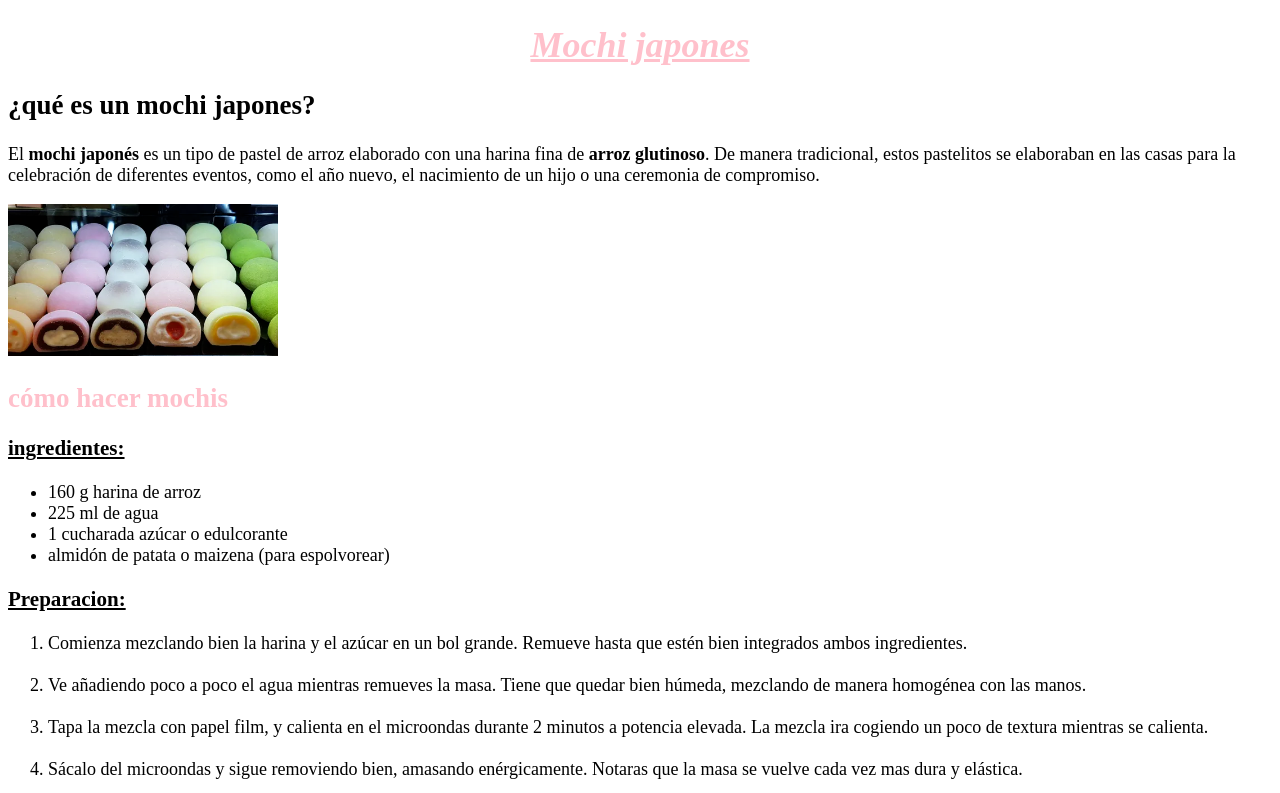
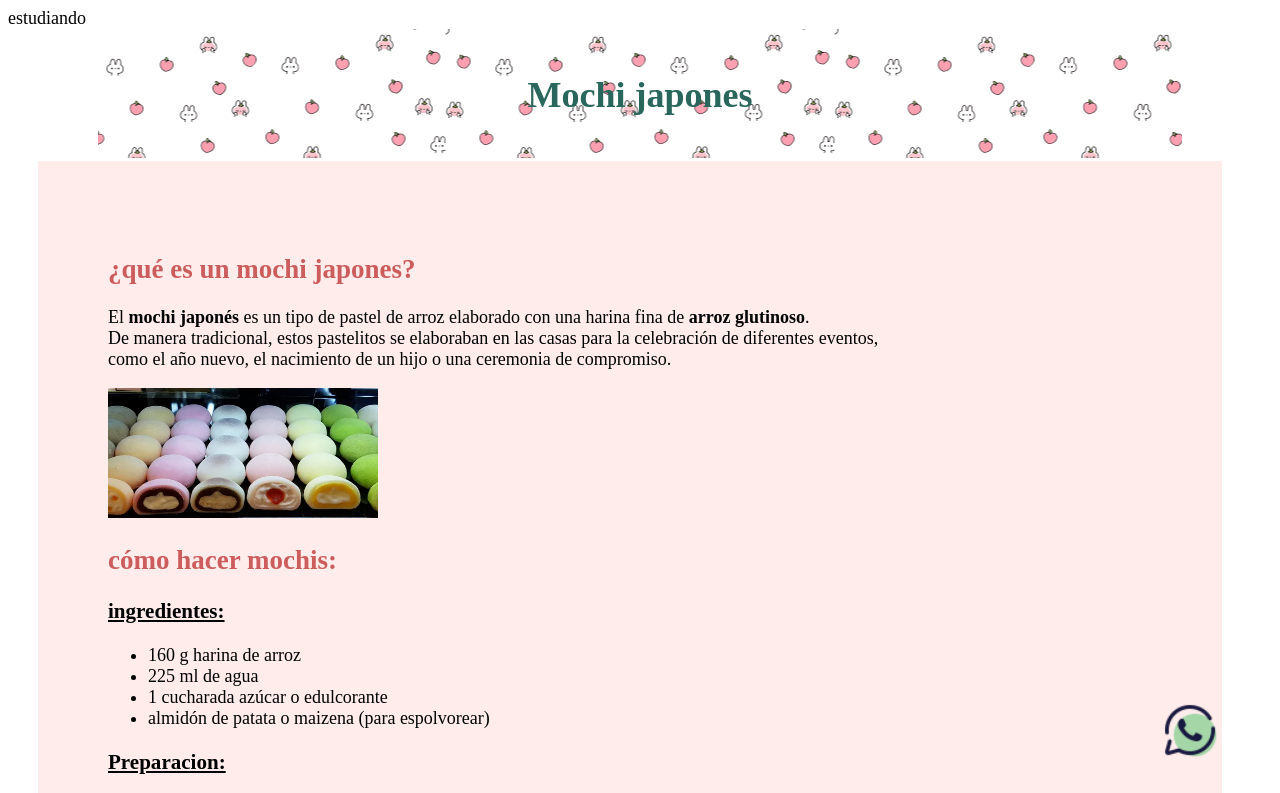
Before and after one commit to cepitaddurazno/02, a plain HTML site: page index.html in a window 1280 px wide. Shown: the top 793 px of the page. Drawn offline with Linux system fonts and the light colour scheme.

Commit message:
Add files via upload

```diff
--- a/css/estilos.css
+++ b/css/estilos.css
@@ -1,10 +1,39 @@
-body {background-image: url(../imagenes/fondo.jpg );
+body{background-image: url(../imagenes/fondo.jpg );
   background-position: 50% 50%;
   background-attachment: fixed;
   background-size: cover;
   font-size: large}
-img{width:270px;height: 480}
-h1{color:pink;font-style:italic;text-decoration: underline;text-align: center;}
+
+h1{color: #29665C;
+  font-style:faustina;
+  text-align: center;}
+
+img{width:270px;height: 130px}
+
+.whatsapp img {position: fixed;
+  bottom: 40px;
+  right: 60px;
+  width:60px;
+  height:60px;}
+
+h2{color: #CD5C5C}
+
 h3{text-decoration: underline;}
+
 ol{text-align: justify;}
-.uno{color: pink}
+.uno{color: #CD5C5C}
+
+main{background-color: #FFECEB;
+  padding: 70px;
+  margin-left: 30px;
+  margin-right: 50px}
+
+header{background-position: top;
+  background-image: url(../imagenes/header.png);
+  background-repeat: repeat-x;
+  margin-left: 90px ;
+  margin-right: 90px}
+
+  nav{display: flex;}
+
+footer img{width:48px;height:48px;}
--- a/index.html
+++ b/index.html
@@ -1,18 +1,28 @@
 <!DOCTYPE html>
 <html lang="en" dir="ltr">
   <head>
-    <meta charset="utf-8">
+    <meta charset="utf-8"
     <title>estudiando </title>
     <link rel="stylesheet" href="./css/estilos.css">
   </head>
   <body>
+    <header>
+      <br>
       <h1>Mochi japones</h1>
+      <br>
+    </header>
+    <main>
+    <section>
       <h2>¿qué es un mochi japones?</h2>
-<p>El <b>mochi japonés</b> es un tipo de pastel de arroz elaborado con una harina fina de <b>arroz glutinoso</b>.
-   De manera tradicional, estos pastelitos se elaboraban en las casas para la celebración de diferentes eventos,
+      <p>El <b>mochi japonés</b> es un tipo de pastel de arroz elaborado con una harina fina de <b>arroz glutinoso</b>.<br>
+         De manera tradicional, estos pastelitos se elaboraban en las casas para la celebración de diferentes eventos,<br>
           como el año nuevo, el nacimiento de un hijo o una ceremonia de compromiso.</p>
             <img src="./imagenes/mochis.png" alt="foto de mochis">
-  <h2 class="uno">cómo hacer mochis</h2>
+<div class="whatsapp">
+<a href="https://web.whatsapp.com/"><img src="./imagenes/icono whatsapp.png" alt="whatsapp"></a>
+</div>
+
+        <h2 class="uno">cómo hacer mochis:</h2>
         <h3>ingredientes:</h3>
         <ul>
           <li>160 g harina de arroz</li>
@@ -22,24 +32,37 @@
         </ul>
         <h3>Preparacion:</h3>
         <ol>
-    <li>Comienza mezclando bien la harina y el azúcar en un bol grande. Remueve hasta que estén bien integrados ambos ingredientes.</li>
+          <li>Comienza mezclando bien la harina y el azúcar en un bol grande.
+            Remueve hasta que estén bien integrados ambos ingredientes.</li>
       <br>
-    <li>Ve añadiendo poco a poco el agua mientras remueves la masa. Tiene que quedar bien húmeda, mezclando de manera homogénea con las manos.</li>
+          <li>Ve añadiendo poco a poco el agua mientras remueves la masa.
+            Tiene que quedar bien húmeda, mezclando de manera homogénea con las manos.</li>
       <br>
-    <li>Tapa la mezcla con papel film, y calienta en el microondas durante 2 minutos a potencia elevada. La mezcla ira cogiendo un poco de textura mientras se calienta.</li>
+          <li>Tapa la mezcla con papel film, y calienta en el microondas durante 2 minutos a potencia elevada.
+            La mezcla ira cogiendo un poco de textura mientras se calienta.</li>
       <br>
-    <li>Sácalo del microondas y sigue removiendo bien, amasando enérgicamente. Notaras que la masa se vuelve cada vez mas dura y elástica.</li>
+          <li>Sácalo del microondas y sigue removiendo bien, amasando enérgicamente.
+            Notaras que la masa se vuelve cada vez mas dura y elástica.</li>
       <br>
-    <li>Vuelve a cubrir el bol con papel film transparente y mete en el microondas otros dos minutos. Saca y amasa de nuevo, repitiendo el proceso hasta que veas que la superficie de la masa se torna brillante. Este es el punto exacto que debemos lograr para que la masa este lo suficientemente elástica.</li>
+          <li>Vuelve a cubrir el bol con papel film transparente y mete en el microondas otros dos minutos.
+            Saca y amasa de nuevo, repitiendo el proceso hasta que veas que la superficie de la masa se torna brillante.
+            Este es el punto exacto que debemos lograr para que la masa este lo suficientemente elástica.</li>
       <br>
-    <li>Usa un mortero, poniendo la masa en el para machacarlo poco a poco. Añade un poco de almidón de patata para evitar que la masa se pegue, haciendo la masa mas suave. Usa el mazo del mortero para machacar, hasta que la masa este suave y bien integrada.</li>
+          <li>Usa un mortero, poniendo la masa en el para machacarlo poco a poco.
+            Añade un poco de almidón de patata para evitar que la masa se pegue, haciendo la masa mas suave.
+            Usa el mazo del mortero para machacar, hasta que la masa este suave y bien integrada.</li>
       <br>
-    <li>Sigue trabajando la masa con las manos, dándole vueltas y amasándola hasta lograr una textura de mochi perfecta. Si lo deseas, puedes añadir colorante a la masa, mezclando bien para que el color quede homogéneo.</li>
+          <li>Sigue trabajando la masa con las manos, dándole vueltas y amasándola hasta lograr una textura de mochi perfecta.
+            Si lo deseas, puedes añadir colorante a la masa, mezclando bien para que el color quede homogéneo.</li>
       <br>
-    <li>Divide la masa en 12 o 13 partes del mismo tamaño, haciendo bolitas y aplanándolas para poner el relleno en el centro. Añade tu ingrediente favorito, y cierra la masa haciendo una bola perfecta.</li>
+          <li>Divide la masa en 12 o 13 partes del mismo tamaño, haciendo bolitas y aplanándolas para poner el relleno en el centro.
+            Añade tu ingrediente favorito, y cierra la masa haciendo una bola perfecta.</li>
       <br>
-    <li>Trabaja la masa sobre una superficie espolvoreada con almidón de patata o maizena, de manera que el exterior quede cubierto por una fina cada de este ingrediente al terminar de hacer las bolitas.</li>
+          <li>Trabaja la masa sobre una superficie espolvoreada con almidón de patata o maizena,
+            de manera que el exterior quede cubierto por una fina cada de este ingrediente al terminar de hacer las bolitas.</li>
 </ol>
+</section>
+<aside class="videos">
 <p><b>Por si necesita una explicacion visual:</b></p>
 <iframe width="560" height="315" src="https://www.youtube.com/embed/JngarQlVtck" title="YouTube video player" frameborder="0" allow="accelerometer; autoplay; clipboard-write; encrypted-media; gyroscope; picture-in-picture; web-share" allowfullscreen></iframe>
 <br>
@@ -49,13 +72,29 @@
 <br>
 <br>
 <br>
-<p><b>otras recetas japonesas que podrian interesarte:</b></p>
+</aside>
+<nav>
+  <p><b>recetas mas buscadas:</b></p>
   <ul>
   <li><a href="https://www.paulinacocina.net/ramen/25021"target="_blank">Ramen japones</a></li>
   <br>
   <li><a href="http://www.recetasjaponesas.com/2009/04/ingredientes-2-vasos-de-arroz-de-grano.html"target="_blank">Onigiri japones</a></li>
   <br>
   <li><a href="https://www.recetas-japonesas.com/recetas/reposteria/dangos"target="_blank">Dango japones</a></li>
+  <br>
+  <li><a href="https://www.japonalternativo.com/recetas-japonesas/receta-facil-taiyaki/"target="_blank">taiyaki japones</a></li>
   </ul>
+</nav>
+</main>
+<br>
+<br>
+<footer>
+para mas recetas visita nuestras redes:
+<br>
+<a href="https://www.instagram.com/"><img src="./imagenes/icono instagram.png" alt= href="https://icons8.com"></a>
+<a href="https://twitter.com/i/flow/login?input_flow_data=%7B%22requested_variant%22%3A%22eyJsYW5nIjoiZXMifQ%3D%3D%22%7D"><img src="./imagenes/icono twitter.png" alt= href="https://icons8.com"></a>
+<a href="https://es-la.facebook.com/"><img src="./imagenes/icono facebook.png" alt= href="https://icons8.com"></a>
+<a href="https://www.youtube.com/"><img src="./imagenes/icono youtube.png" alt=href="https://icons8.com"></a>
+</footer>
   </body>
 </html>
```
Also changed, not shown: imagenes/header.jpg (added), imagenes/header.png (added), imagenes/header2.jpg (added), imagenes/icono facebook.png (added), imagenes/icono instagram.png (added), imagenes/icono twitter.png (added), imagenes/icono whatsapp.png (added), imagenes/icono youtube.png (added), imagenes/logo mochis.jpg (added), 1 other file. Lines whose indentation alone changed are shown as unchanged.
